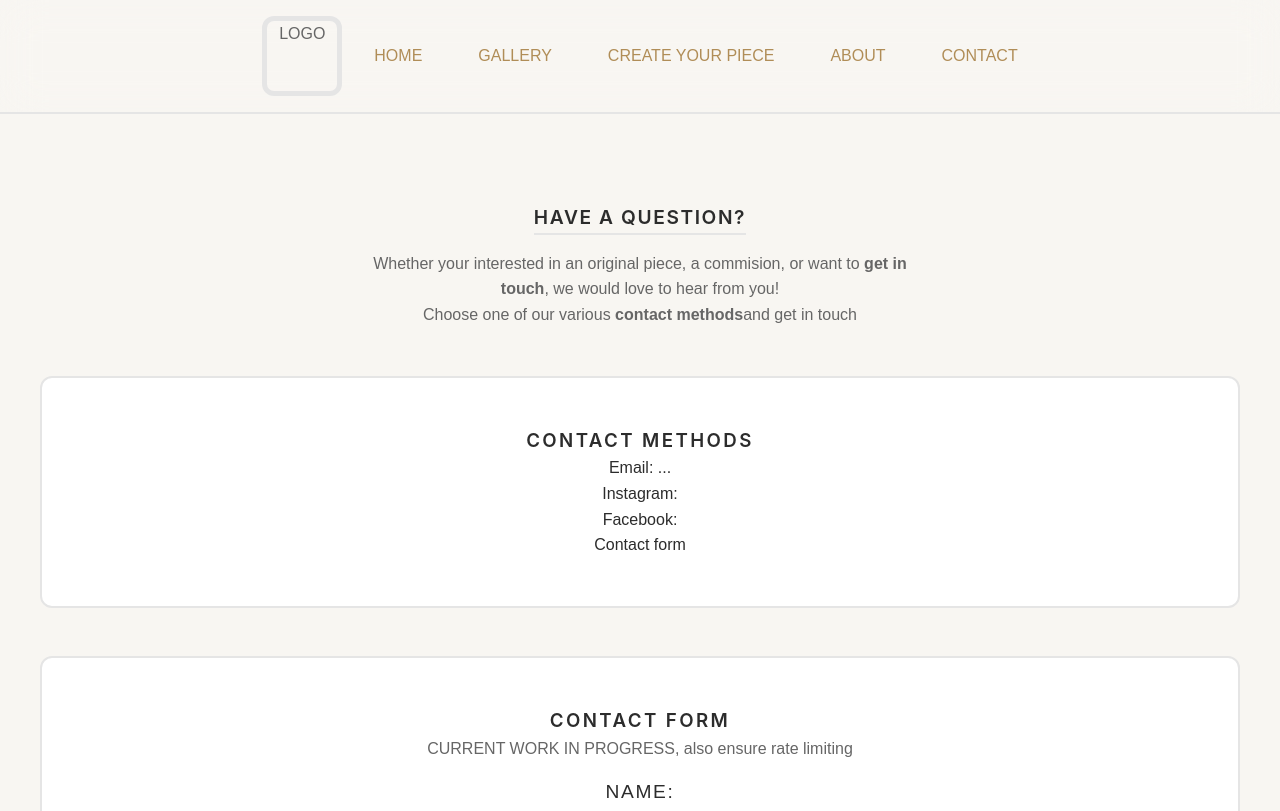
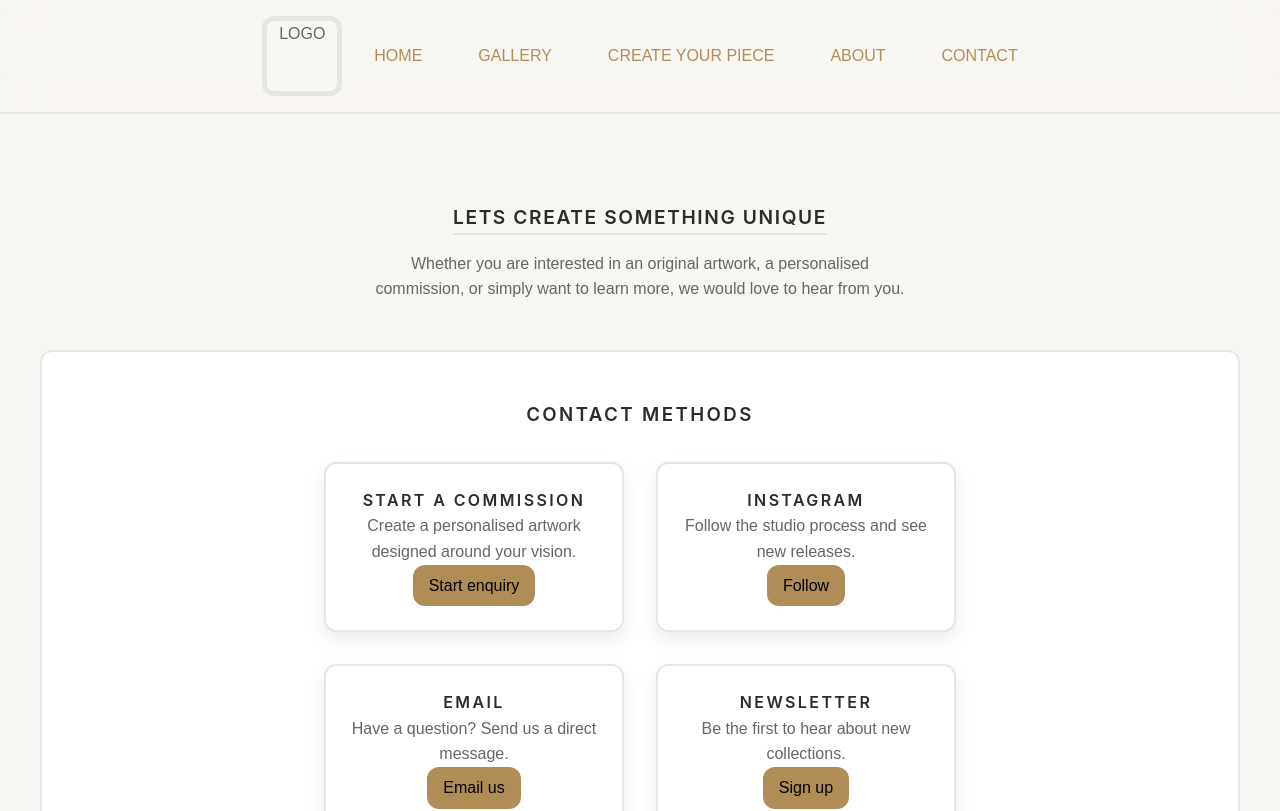
Before and after one commit to Emmet22/artist-website-template, a React (Vite) app: page /contact in a window 1280 px wide. Shown: the top 811 px of the page. Built offline with nearby package versions, Linux system fonts and the light colour scheme.

Commit message:
#24 created contact methods grid

```diff
--- a/src/components/common/Card.module.css
+++ b/src/components/common/Card.module.css
@@ -6,7 +6,8 @@
     box-shadow:var(--shadow);
 
     padding:1.5rem;
-    width: 300px;
+    width: 100%;
+    max-width: 300px;
 
     transition:
         transform .3s ease,
--- a/src/pages/Contact.module.css
+++ b/src/pages/Contact.module.css
@@ -15,6 +15,14 @@
     max-width: 60ch;
 }
 
+.contactMethods {
+    display: grid;
+    grid-template-columns: repeat(2, 300px);
+    justify-content: center;
+    gap: 2rem;
+    margin-top: 2rem;
+}
+
 .contactForm {
     align-items: center;
     padding: 1rem;
--- a/src/pages/Contact.tsx
+++ b/src/pages/Contact.tsx
@@ -1,5 +1,6 @@
 // import components
 import Section from "../components/common/Section";
+import Card from "../components/common/Card";
 
 // import styles
 import styles from "./Contact.module.css";
@@ -8,26 +9,53 @@ function Contact() {
     return (
         <main>
             <div className={styles.contactHero}>
-                <h1>HAVE A QUESTION?</h1>
+                <h1>lets create something unique</h1>
                 <p>
-                    Whether your interested in an original piece,
-                    a commision, or want to <strong>get in touch</strong>, we would love
-                    to hear from you!
-                    <br/>
-                    Choose one of our various <strong>contact methods</strong>
-                    and get in touch
+                    Whether you are interested in an original artwork,
+                    a personalised commission, or simply want to learn more,
+                    we would love to hear from you.
                 </p>
             </div>
 
             <Section>
-                <div>
-                    <h3>Contact methods</h3>
-                    <ul>
-                        <li>Email: ...</li>
-                        <li>Instagram: </li>
-                        <li>Facebook:</li>
-                        <li>Contact form</li>
-                    </ul>
+                <h3>Contact methods</h3>
+
+                <div className={styles.contactMethods}>
+
+                    <Card>
+                        <h4>Start a Commission</h4>
+                        <p>
+                            Create a personalised artwork designed around your vision.
+                        </p>
+                        <button className="btn">Start enquiry</button>
+                    </Card>
+
+                    <Card>
+                        <h4>Instagram</h4>
+                        <p>Follow the studio process and see new releases.</p>
+                        <button className="btn">Follow</button>
+                    </Card>
+
+                    <Card>
+                        <h4>Email</h4>
+                        <p>
+                            Have a question? Send us a direct message.
+                        </p>
+
+                        <button className="btn">
+                            Email us
+                        </button>
+                    </Card>
+                    <Card>
+                        <h4>Newsletter</h4>
+                        <p>
+                            Be the first to hear about new collections.
+                        </p>
+
+                        <button className="btn">
+                            Sign up
+                        </button>
+                    </Card>
                 </div>
             </Section>
 
```
